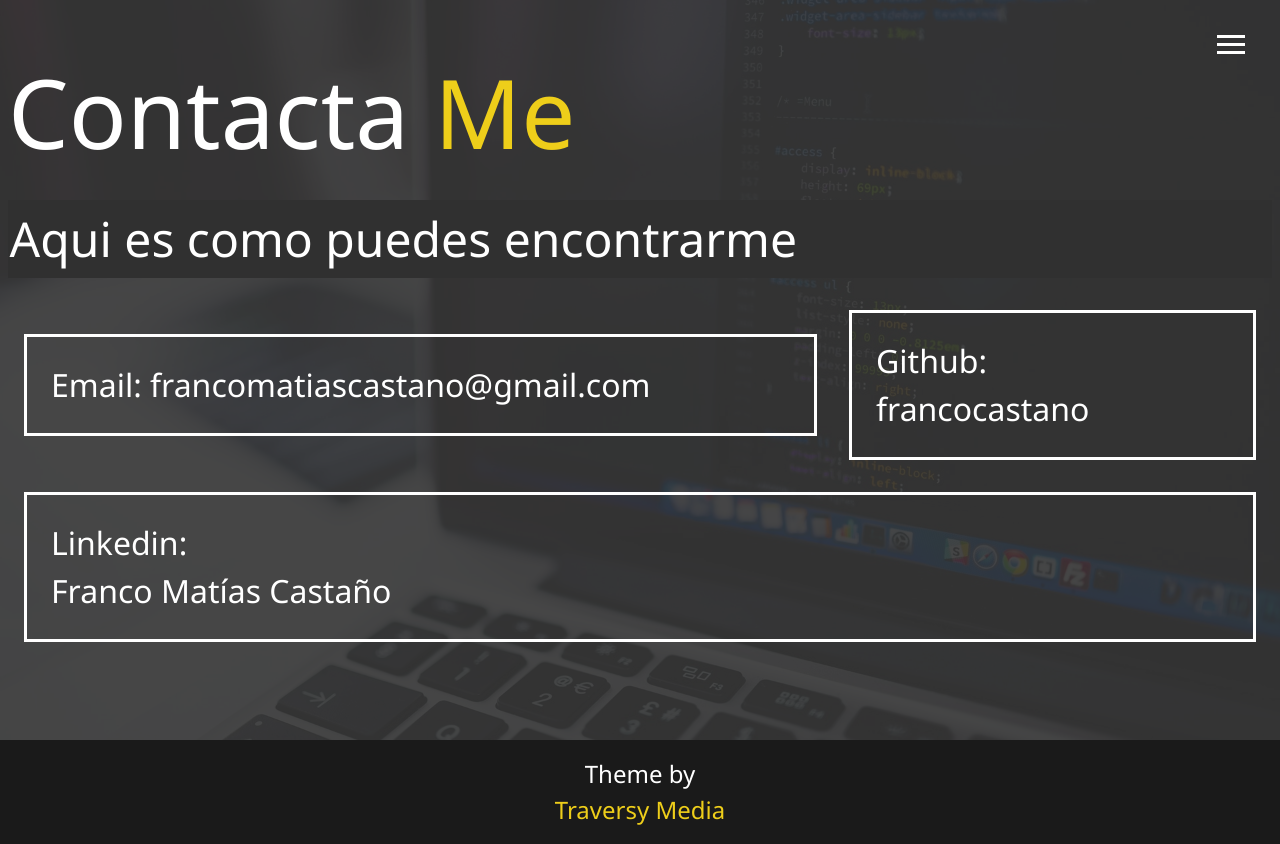
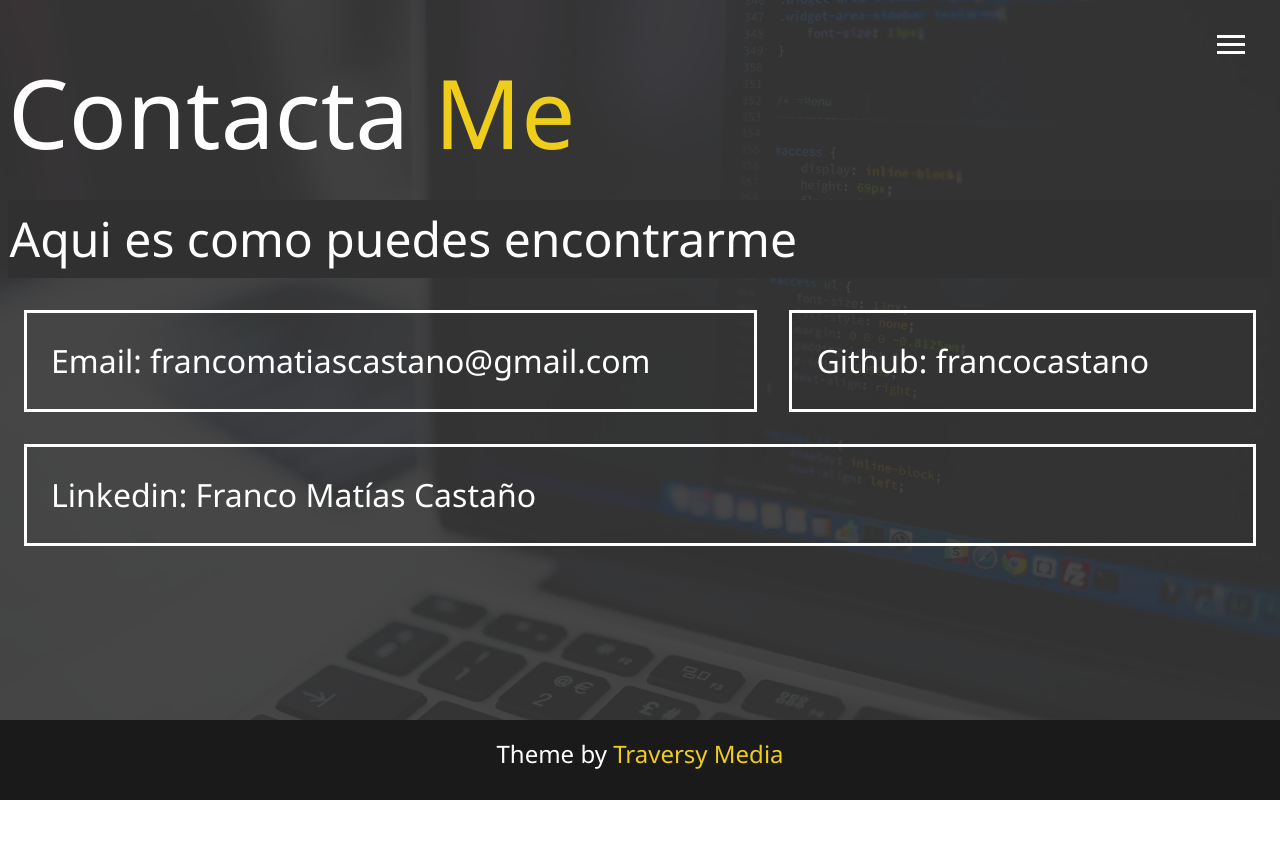
Before and after one commit to francocastano/francocastano.github.io, a plain HTML site: page contact.html in a window 1280 px wide. After the commit the page ends 800 px from the top, so only its background shows below. Drawn offline with Linux system fonts and the light colour scheme.

Commit message:
Arreglar footer y arreglar contacto de email y desplazar el estilo btn a shared

```diff
--- a/contact.html
+++ b/contact.html
@@ -60,7 +60,7 @@
         <adress class="info__personal">
             <div class="contact-details">
                 <span class="contact-details__direction">Email:</span>
-                francomatiascastano@gmail.com
+                <a class="contact-details__link" href="mailto:francomatiascastano@gmail.com">francomatiascastano@gmail.com</a>
             </div>
 
             <div class="contact-details">
--- a/scss/_config.scss
+++ b/scss/_config.scss
@@ -10,7 +10,7 @@ $background-opacity: 0.9;
 
 @mixin center-main-content {
     padding: 0.5rem;
-    min-height: calc(100vh - 60px);
+    min-height: calc(100vh - 5rem);
 }
 
 
--- a/scss/_contact.scss
+++ b/scss/_contact.scss
@@ -21,6 +21,11 @@
     flex-grow: 1;
     margin: 1rem;
 
+
+    &__link {
+        display: inline;
+    }
+
     &:hover {
         padding: 0.5rem 1.5rem;
         background: $secondary-color;
--- a/scss/_reset.scss
+++ b/scss/_reset.scss
@@ -22,7 +22,7 @@
 
   // /* (Opcional) Desactivamos los animations en el caso de que el usuario haya configurado el modo sin animation */
   // @media (prefers-reduced-motion: reduce) {
-  //   * {
+    // * {
   //     animation: none !important;
   //     transition: none !important;
   //   }
--- a/scss/_shared.scss
+++ b/scss/_shared.scss
@@ -26,9 +26,11 @@
     padding: 1rem;
     background: darken($primary-color, 10);
     color: set-text-color($primary-color);
-    font-size: x-large;
+    font-size: 18pt;
+    min-height: 5rem;
 
     &__link {
+        display: inline;
         color: $secondary-color;
     }
 }
@@ -77,6 +79,19 @@
     z-index: 2;
     width: 100%;
 }
+
+.btn {
+    display: block;
+    padding: 0.5rem 1rem;
+    border: 0;
+    margin-bottom: 0.3rem;
+
+    &:hover {
+        background: $secondary-color;
+        color: set-text-color($secondary-color);
+    }
+}
+
 
 .navigation {
     display: flex;
--- a/scss/main.scss
+++ b/scss/main.scss
@@ -37,20 +37,3 @@ header {
     z-index: 2;
     width: 100%;
 }
-
-// Work/Project
-
-
-// Button Styles
-
-.btn {
-    display: block;
-    padding: 0.5rem 1rem;
-    border: 0;
-    margin-bottom: 0.3rem;
-
-    &:hover {
-        background: $secondary-color;
-        color: set-text-color($secondary-color);
-    }
-}
```
Also changed, not shown: css/main.css, 1 other file.
